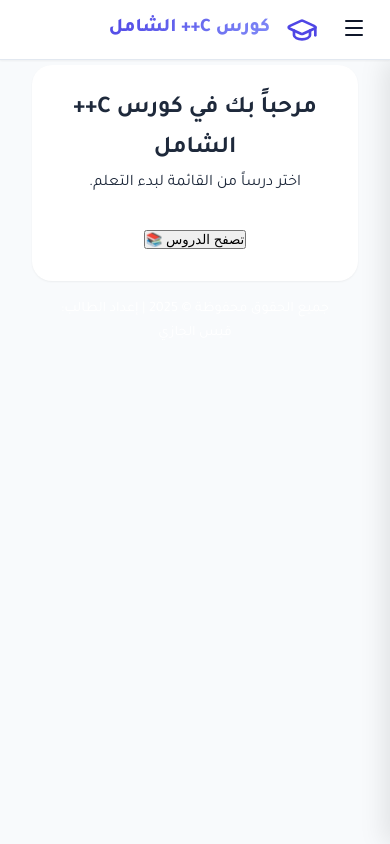
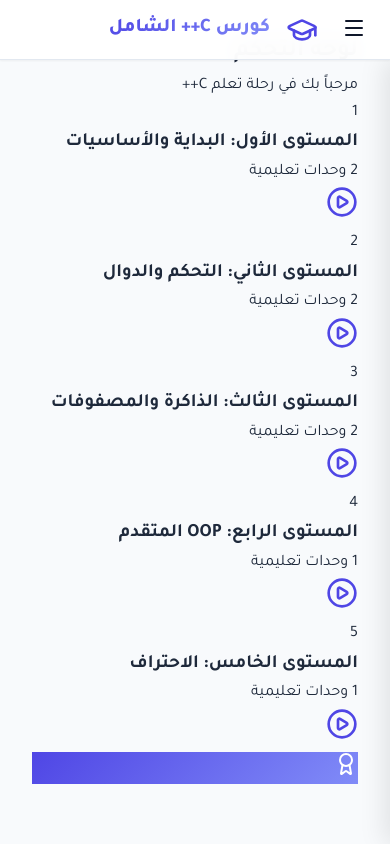
Before and after one commit to qaes26/c, a React (Vite) app: page / in a window 390 px wide. Both pictures are taken after a click on the button "ابدأ الرحلة الآن". Built offline with nearby package versions, Linux system fonts and the light colour scheme.

Commit message:
Implement Mobile App Dashboard Design

```diff
--- a/src/components/LessonView.jsx
+++ b/src/components/LessonView.jsx
@@ -1,16 +1,52 @@
 import React from 'react';
 import Footer from './Footer';
+import { courseContent } from '../data/courseContent';
+import { BookOpen, Star, ChevronLeft, Award, PlayCircle } from 'lucide-react';
 
 const LessonView = ({ lesson, onOpenMenu }) => {
     if (!lesson) {
         return (
-            <div className="content-area">
-                <div className="content-wrapper" style={{ textAlign: 'center', marginTop: '10%' }}>
-                    <h2>مرحباً بك في كورس C++ الشامل</h2>
-                    <p style={{ marginBottom: '2rem' }}>اختر درساً من القائمة لبدء التعلم.</p>
-                    <button className="btn btn-primary" onClick={onOpenMenu}>
-                        تصفح الدروس 📚
-                    </button>
+            <div className="content-area dashboard-view">
+                <div className="dashboard-header">
+                    <h2>لوحة التحكم</h2>
+                    <p>مرحباً بك في رحلة تعلم C++</p>
+                </div>
+
+                <div className="dashboard-grid">
+                    {courseContent.map((level, index) => (
+                        <div key={level.id} className="app-card" onClick={onOpenMenu} style={{ animationDelay: `${index * 0.1}s` }}>
+                            <div className="card-icon-wrapper" style={{
+                                background: `var(--gradient-${(index % 4) + 1})`
+                            }}>
+                                <span className="level-number">{index + 1}</span>
+                            </div>
+
+                            <div className="card-content">
+                                <h3>{level.title}</h3>
+                                <p>{level.modules?.length || 0} وحدات تعليمية</p>
+                                <div className="progress-bar">
+                                    <div className="progress-fill" style={{ width: '0%' }}></div>
+                                </div>
+                            </div>
+
+                            <div className="card-action">
+                                <PlayCircle size={32} color="var(--primary)" />
+                            </div>
+                        </div>
+                    ))}
+
+                    <div className="app-card final-exam-card" onClick={onOpenMenu}>
+                        <div className="card-icon-wrapper" style={{ background: 'var(--gradient-primary)' }}>
+                            <Award size={24} color="white" />
+                        </div>
+                        <div className="card-content">
+                            <h3>الاختبار النهائي</h3>
+                            <p>احصل على شهادة إتمام الكورس</p>
+                        </div>
+                        <div className="card-action">
+                            <ChevronLeft size={24} color="#aaa" />
+                        </div>
+                    </div>
                 </div>
                 <Footer />
             </div>
```
